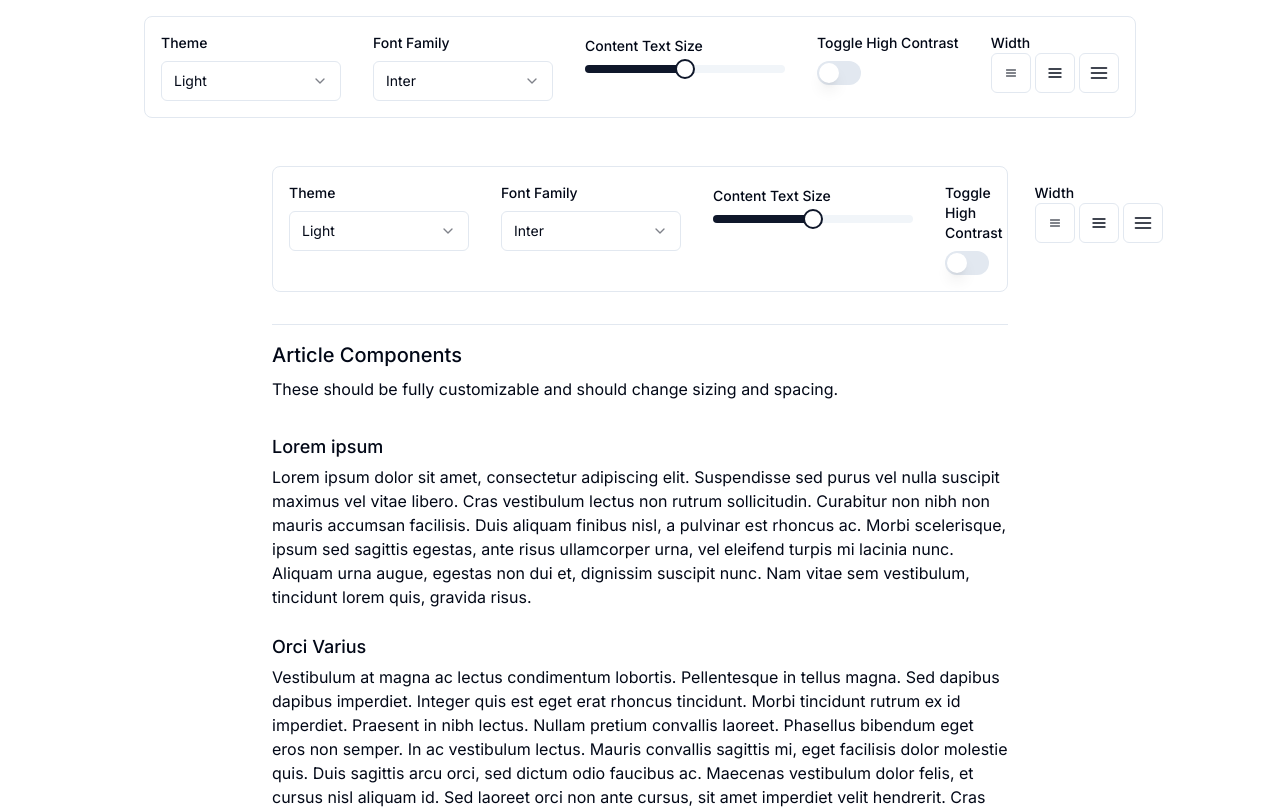
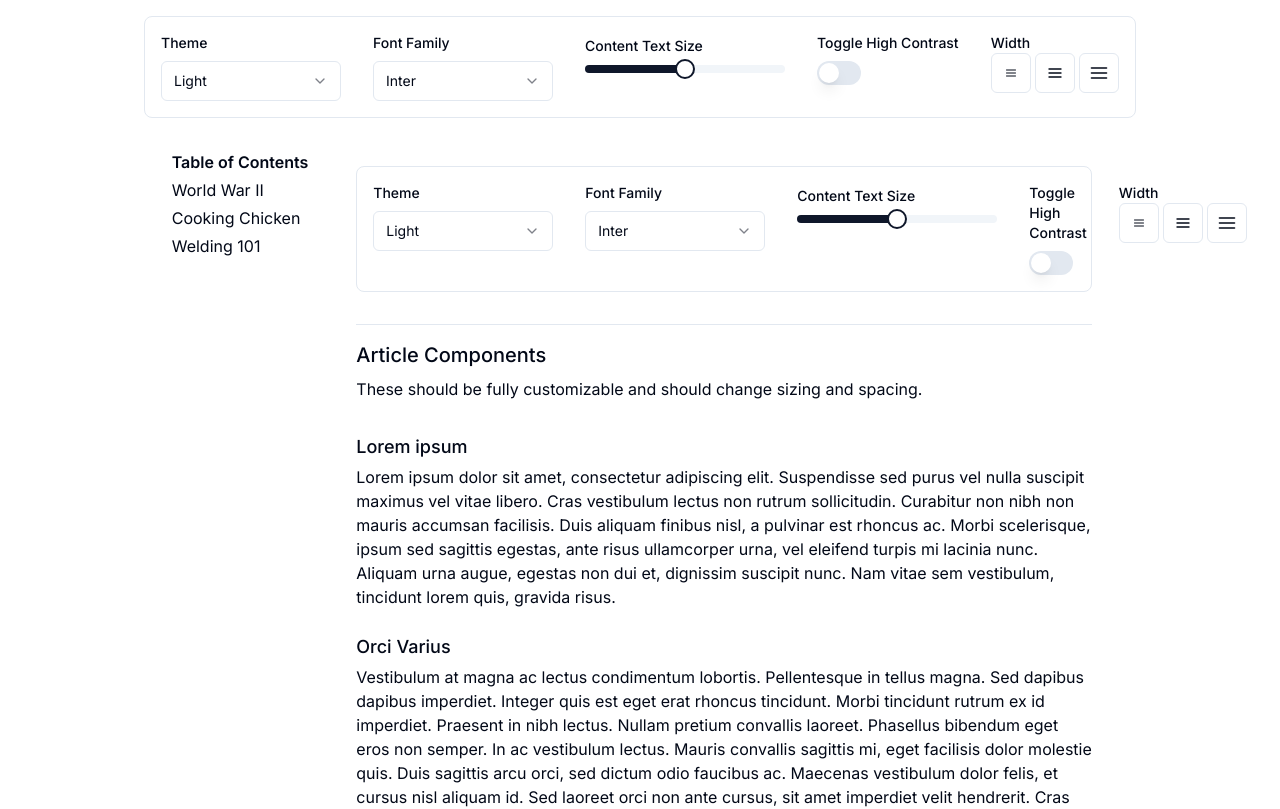
Before and after one commit to Nashex/ocb-shadcn, a Next.js app: page / in a window 1280 px wide. Shown: the top 809 px of the page. Built offline with nearby package versions, Linux system fonts and the light colour scheme; what tailwindcss-em would draw is missing.

Commit message:
prototype sidebar

```diff
--- a/src/app/layout.tsx
+++ b/src/app/layout.tsx
@@ -2,6 +2,7 @@ import type { Metadata } from "next";
 import { Inter } from "next/font/google";
 import "./globals.css";
 import ControlMenu from "@/components/control-menu/control-menu.component";
+import Sidebar from "@/components/sidebar/sidebar.component";
 
 const inter = Inter({ subsets: ["latin"] });
 
@@ -23,9 +24,12 @@ export default function RootLayout({
           <div className="p-4 max-w-5xl w-full">
             <ControlMenu />
           </div>
-          <article className="ocb art p-4 w-full max-w-5xl mx-auto">
-            {children}
-          </article>
+          <div className="flex">
+            <Sidebar />
+            <article className="ocb art p-4 w-full max-w-5xl mx-auto">
+              {children}
+            </article>
+          </div>
         </main>
       </body>
     </html>
--- /dev/null
+++ b/src/components/sidebar/sidebar.component.tsx
@@ -0,0 +1,15 @@
+import Link from "next/link";
+import sidebarItems from "./sidebarItems.json";
+
+export default function Sidebar() {
+  return (
+    <nav className="flex flex-col gap-1 p-4 mx-auto">
+      <div className="font-semibold">Table of Contents</div>
+      {sidebarItems.map((item) => (
+        <Link key={item.name} href={item.link} className="">
+          {item.name}
+        </Link>
+      ))}
+    </nav>
+  );
+}
--- /dev/null
+++ b/src/components/sidebar/sidebarItems.json
@@ -0,0 +1,14 @@
+[
+  {
+    "name": "World War II",
+    "link": "/lesson-1"
+  },
+  {
+    "name": "Cooking Chicken",
+    "link": "/lesson-1"
+  },
+  {
+    "name": "Welding 101",
+    "link": "/lesson-1"
+  }
+]
```
